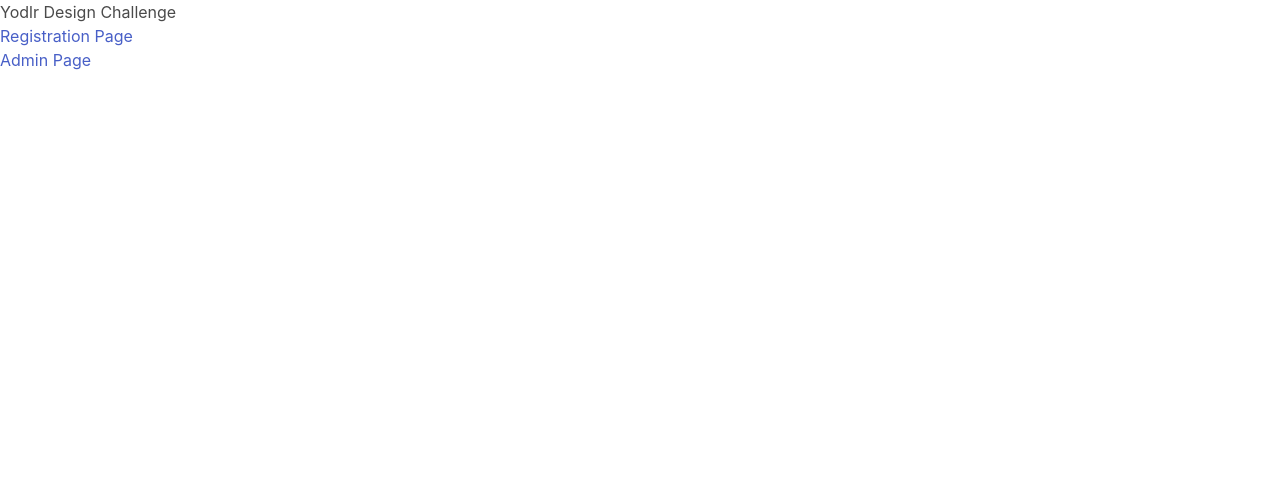
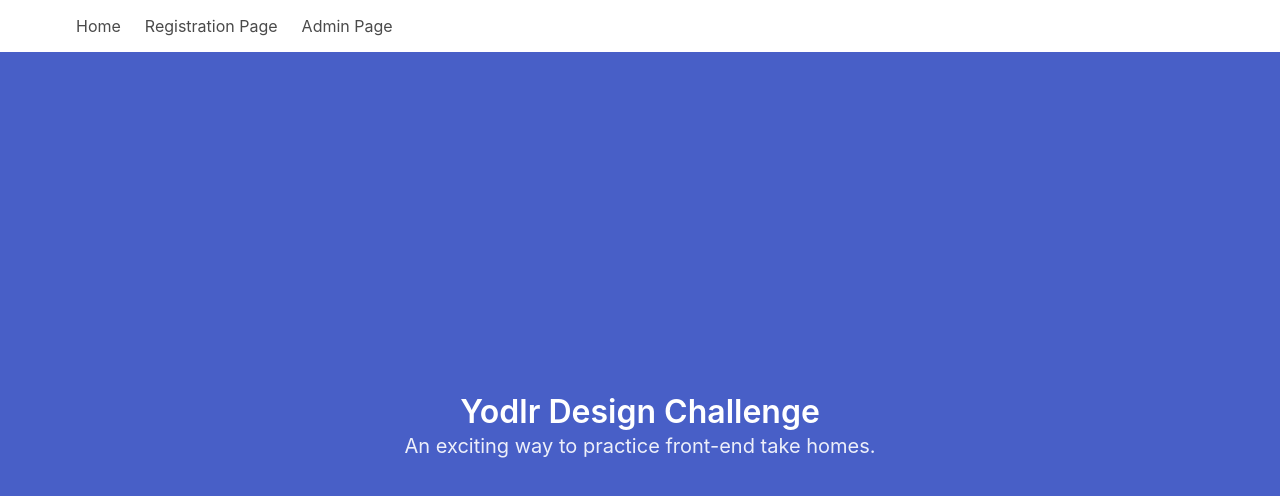
Before and after one commit to quentinikeno/Springboard-SEC-Unit-49.3-Yodlr-Challenge, a website: page public/index.html in a window 1280 px wide. Drawn offline with nearby package versions, Linux system fonts and the light colour scheme.

Commit message:
Add hero and navbar to index.html

```diff
--- a/public/index.html
+++ b/public/index.html
@@ -9,10 +9,28 @@
 		<title>Yodlr Design Challenge</title>
 	</head>
 	<body>
-		<h1>Yodlr Design Challenge</h1>
-		<p>
-			<a href="/signup.html">Registration Page</a><br />
-			<a href="/admin.html">Admin Page</a>
-		</p>
+		<nav class="navbar">
+			<div class="container">
+			  <div id="navMenu" class="navbar-menu">
+				<div class="navbar-start">
+					<a href="/index.html" class="navbar-item">Home</a>
+					<a href="/signup.html" class="navbar-item">Registration Page</a>
+					<a href="/admin.html" class="navbar-item">Admin Page</a>
+				</div>
+			</div>
+		  </nav>
+
+		  <section class="hero is-link is-fullheight-with-navbar">
+			<div class="hero-body">
+				<div class="container has-text-centered">
+				  <p class="title">
+					Yodlr Design Challenge
+				  </p>
+				  <p class="subtitle">
+					An exciting way to practice front-end take homes.
+				  </p>
+				</div>
+			  </div>
+		  </section>
 	</body>
 </html>
```
